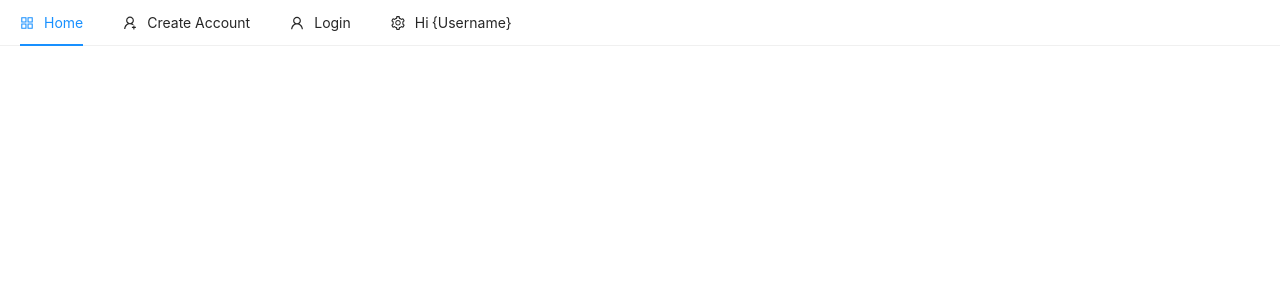
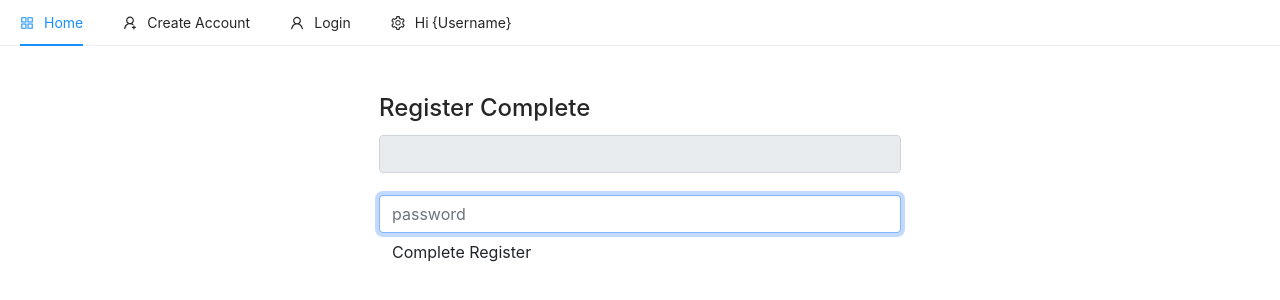
Before and after one commit to shubham-githb/BartBox-eThrift-Marketplace, a React (Create React App) app: page /Register/complete in a window 1280 px wide. Shown: the top 300 px of the page. Built offline with nearby package versions, Linux system fonts and the light colour scheme.

Commit message:
15122021-1

```diff
--- a/src/App.js
+++ b/src/App.js
@@ -5,6 +5,7 @@ import 'react-toastify/dist/ReactToastify.css'
 import Login from "./pages/auth/Login";
 import Register from "./pages/auth/Register";
 import Home from "./pages/Home";
+import RegisterComplete from "./pages/auth/RegisterComplete";
 import Header from "./components/nav/Header";
 import '../node_modules/bootstrap/dist/css/bootstrap.min.css'
 
@@ -19,6 +20,7 @@ const App = () => {
         <Route exact path = "/" component = {Home} />
         <Route exact path = "/login" component = {Login} />
         <Route exact path = "/Register" component = {Register} />
+        <Route exact path = "/Register/complete" component = {RegisterComplete} />
       </Switch>
     </>
   );
--- /dev/null
+++ b/src/pages/auth/RegisterComplete.js
@@ -0,0 +1,64 @@
+import React, { useState,useEffect } from "react";
+import 'bootstrap/dist/css/bootstrap.min.css';
+import {auth} from '../../firebase'
+import {toast} from 'react-toastify'
+// import 'react-toastify/dist/ReactToastify.css'
+
+const RegisterComplete = ({history}) => {
+  const [email, setEmail] = useState("");
+  const [password, setPassword] = useState("");
+
+  useState(()=>{
+      setEmail(window.localStorage.getItem('emailForRegistration'))
+  },[])
+
+
+  const handleSubmit =async (e) => {
+    e.preventDefault()
+
+  };
+
+  const completeRegisterForm = () => (
+    <form onSubmit={handleSubmit}>
+      <input
+        type="email"
+        className="form-control"
+        value={email}
+        onChange={(e) => setEmail(e.target.value)}
+        disabled
+      />
+
+      {/* </br> */}
+
+      <br/>
+
+    <input
+        type="password"
+        className="form-control"
+        value={password}
+        onChange={(e) => setPassword(e.target.value)}
+        placeholder="password"
+        autoFocus
+        // disabled
+      />
+
+      <button type="submit" className="btn btn-raised">
+       Complete Register
+      </button>
+    </form>
+  );
+
+  return (
+    <div className='container p-5'>
+      <div className='"row'>
+        <div className='col-md-6 offset-md-3'>
+          <h4>Register Complete</h4>
+          {/* <ToastContainer/> */}
+          {completeRegisterForm()}
+        </div>
+      </div>
+    </div>
+  );
+};
+
+export default RegisterComplete;
```
